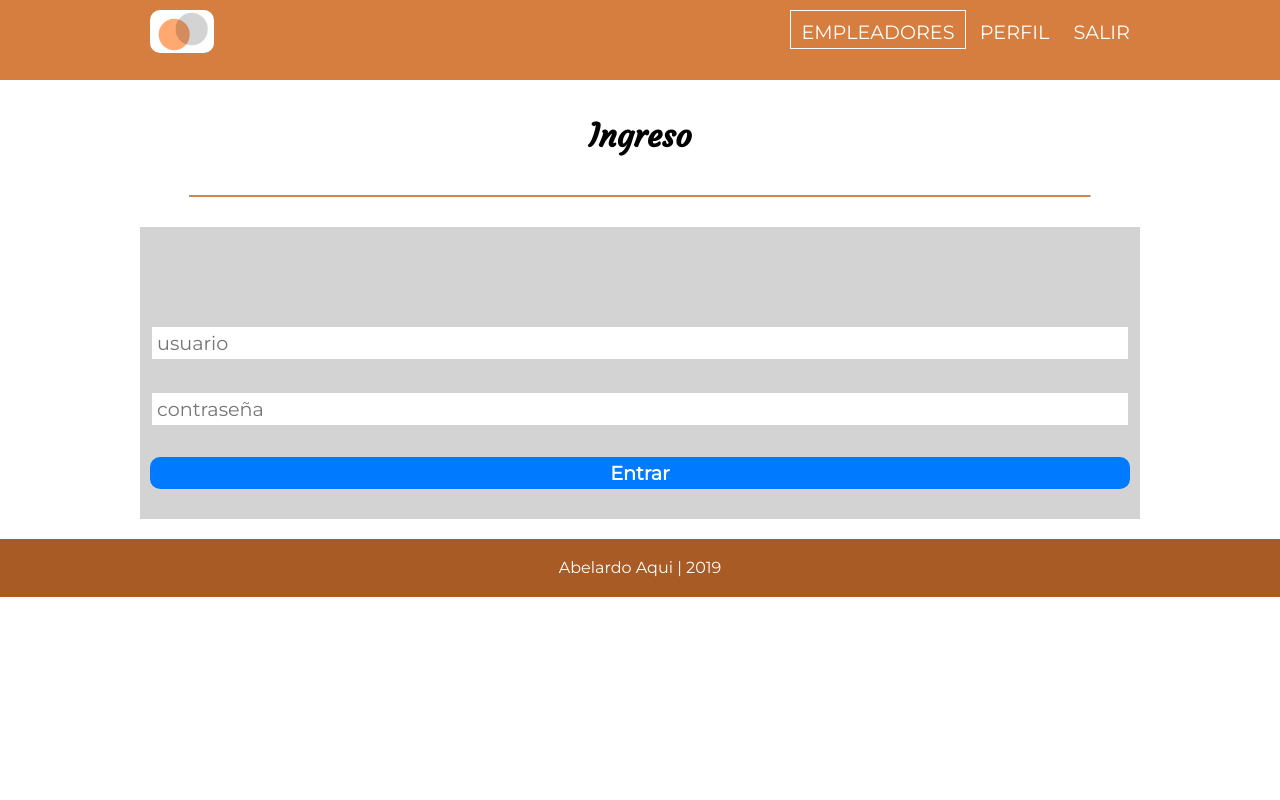
After one commit to TecAbel/ttman, a PHP site: page /app/ in a window 1280 px wide. The commit adds this page. Run offline with PHP 8.4, Linux system fonts and the light colour scheme; some libraries are stand-ins or nearby versions.

Commit message:
login funcional

```diff
--- a/app/admin/admin-conn.php
+++ b/app/admin/admin-conn.php
@@ -1,8 +1,8 @@
 <?php
     //var_dump($_POST);
     if($_POST){
-        $usuario = $_POST['txtUsuario'];
-        $pase = $_POST['txtPase'];
+        $usuario = filter_var($_POST['txtUsuario'], FILTER_SANITIZE_STRING) ;
+        $pase = filter_var($_POST['txtPase'], FILTER_SANITIZE_STRING);
         $conn = new mysqli('localhost', $usuario, $pase,'ttman');
         if($conn->connect_error){
             $mensaje = $conn->connect_error;
--- /dev/null
+++ b/app/index.php
@@ -0,0 +1,28 @@
+<?php
+    include '../php/includes/header.php';
+?>
+<div class="contenedor contenedor-app clearfix">
+    <h1>Ingreso</h1>
+    <hr>
+</div>
+
+<div class="contenedor contenedor-app bg-gris">
+    <div class="contenedor-campos">
+        <form id="frmIngreso" method="post" onsubmit="javascript:return false;">
+            <div class="campo w-100">
+                <input type="text" id="txtUsuario" name="txtUsuario" placeholder="usuario">
+            </div>
+            <div class="campo w-100">
+                <input type="password" id="txtPase" name="txtPase" placeholder="contraseña">
+            </div>
+            <div class="campo">
+                <input class="btn azul" id="btnEntrar" type="submit" value="Entrar">
+            </div>
+        </form>
+    </div>
+</div>
+
+
+<?php
+    include '../php/includes/footer.php';
+?>
--- a/css/estilos.css
+++ b/css/estilos.css
@@ -8,6 +8,7 @@
     --color-amarillo: #ffc107;
     --color-azul: #00344d;
     --color-negro: #343a40;
+    --color-azul-boot: #007bff;
 
     --fuente-titulos: 'Courgette', cursive;
     --fuente-cuerpo:'Montserrat', sans-serif;
@@ -46,6 +47,9 @@ hr{
     width: 90%;
     border-bottom: 1px solid var(--color-primario);
     margin: 10px auto;
+}
+.oculto{
+    display: none!important;
 }
 .color-verde{
     color: var(--color-verde);
@@ -99,6 +103,14 @@ hr{
     background-color: var(--color-primario);
     color: white;
     transition: .4s ease-in-out;
+}
+.btn.azul{
+    background-color: var(--color-azul-boot);
+    color: white;
+    transition: .4s ease-in-out;
+}
+.btn.azul:hover{
+    background-color: #0968ce;
 }
 .btn.primario:hover{
     background-color: rgb(197, 99, 28);
--- a/index.php
+++ b/index.php
@@ -24,7 +24,7 @@
                 <img src="img/logo.png" alt="ttman">
             </div>
             <div class="contenedor-btns">
-                <a href="app/empleadores" class="btn primario">Entrar</a>
+                <a href="app/" class="btn primario">Entrar</a>
                 <a href="#contacto" class="btn secundario">Contacto</a>
             </div>
         </div>
--- a/js/main.js
+++ b/js/main.js
@@ -1,5 +1,11 @@
 (function () {
-
+    if(document.getElementById('frmIngreso')){
+        const frm = $('#frmIngreso');
+        $("#btnEntrar").click(function (e) {
+            e.preventDefault();
+            validateFrmIngreso(frm);
+        });
+    }
 })();
 
 $(function(){
@@ -9,3 +15,41 @@ $(function(){
         console.log('cliclk en menu');
     });
 });
+
+function validateFrmIngreso(frm) {
+    var validator = frm.validate({
+        rules:{
+            txtUsuario:{
+                required: true
+            },
+            txtPase:{
+                required: true
+            }
+        },
+        messages:{
+            txtUsuario:{
+                required: 'Vacío <i class="fas fa-exclamation-circle color-amarillo"></i>'
+            },
+            txtPase:{
+                required: 'Vacío <i class="fas fa-exclamation-circle color-amarillo"></i>'
+            }
+        }
+    });
+
+    if(validator.form()){
+        $.ajax({
+            type: "post",
+            url: "../php/validar-inicio.php",
+            data: frm.serialize(),
+            success: function (response) {
+                if(response == true){
+                    location.href = '../app/empleadores';
+                }else{
+                    swal('Usuario o contraseña incorrectos','Intente de nuevo','error');
+                    $("#frmIngreso")[0].reset();
+                }
+                //alert(response);
+            }
+        });
+    }
+}
--- a/php/includes/header.php
+++ b/php/includes/header.php
@@ -1,3 +1,4 @@
+<?php $paginaActual = $_SERVER['REQUEST_URI']; ?>
 <!DOCTYPE html>
 <html lang="en">
 <head>
@@ -14,7 +15,7 @@
     <div class="barra">
         <div class="contenedor clearfix">
             <div class="logo-nav">
-                <a href="../index">
+                <a href="../">
                     <img src="../img/logo-pequeno.png" alt="TTMAN">
                 </a>
             </div>
@@ -24,9 +25,17 @@
             </div>
 
             <div class="navegacion-principal">
-                <a href="empleadores" class="activo">Empleadores</a>
-                <a href="perfil">Perfil</a>
-                <a href="#">Salir</a>
+                <?php
+                if($paginaActual == '/ttman/app/' or $paginaActual == '/ttman/app/index'){
+                    echo '<a href="../">Salir</a>';
+                }
+                else{
+                    echo '<a href="empleadores" class="activo">Empleadores</a>
+                        <a href="perfil">Perfil</a>
+                        <a href="../">Salir</a>';
+                }
+                ?>
+
             </div>
         </div>
     </div>
```
Also changed, not shown: php/validar-inicio.php (added, +34 -0 lines), app/admin/index.php (renamed from app/admin/login.php).
